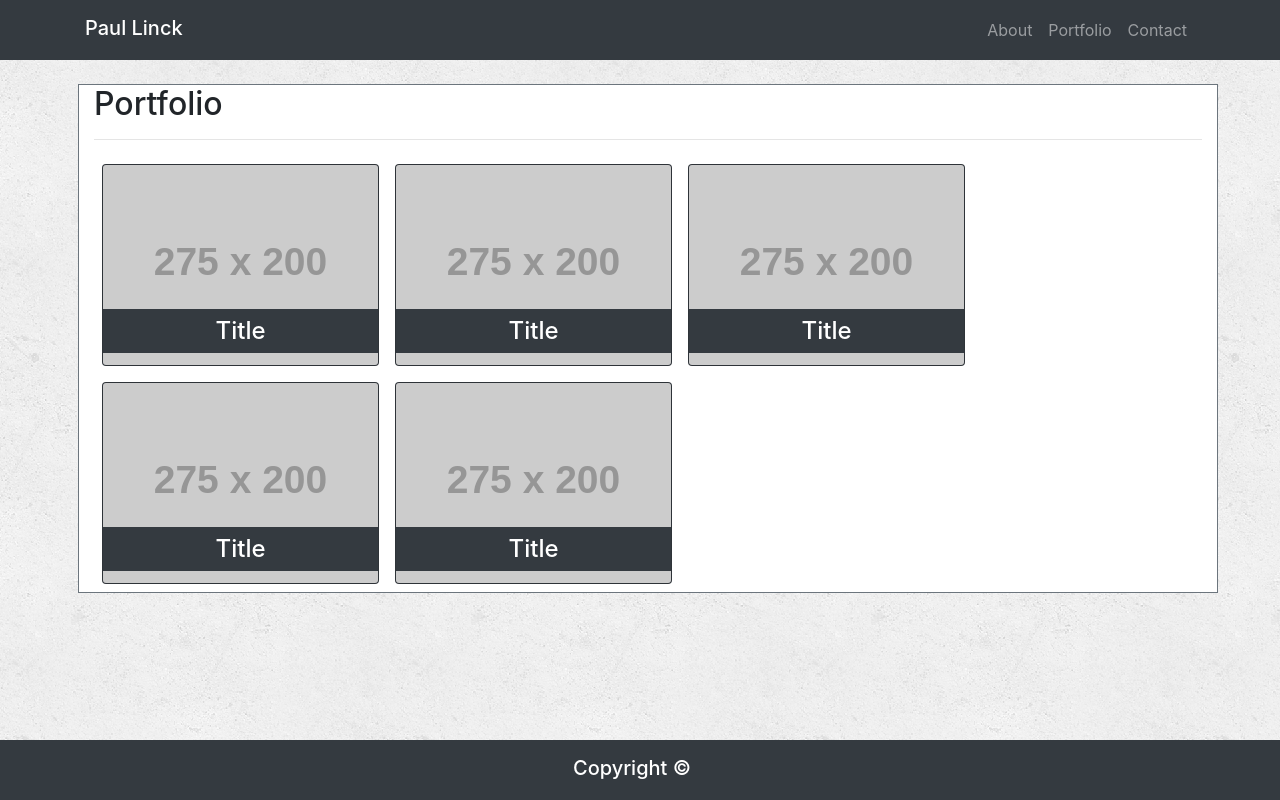
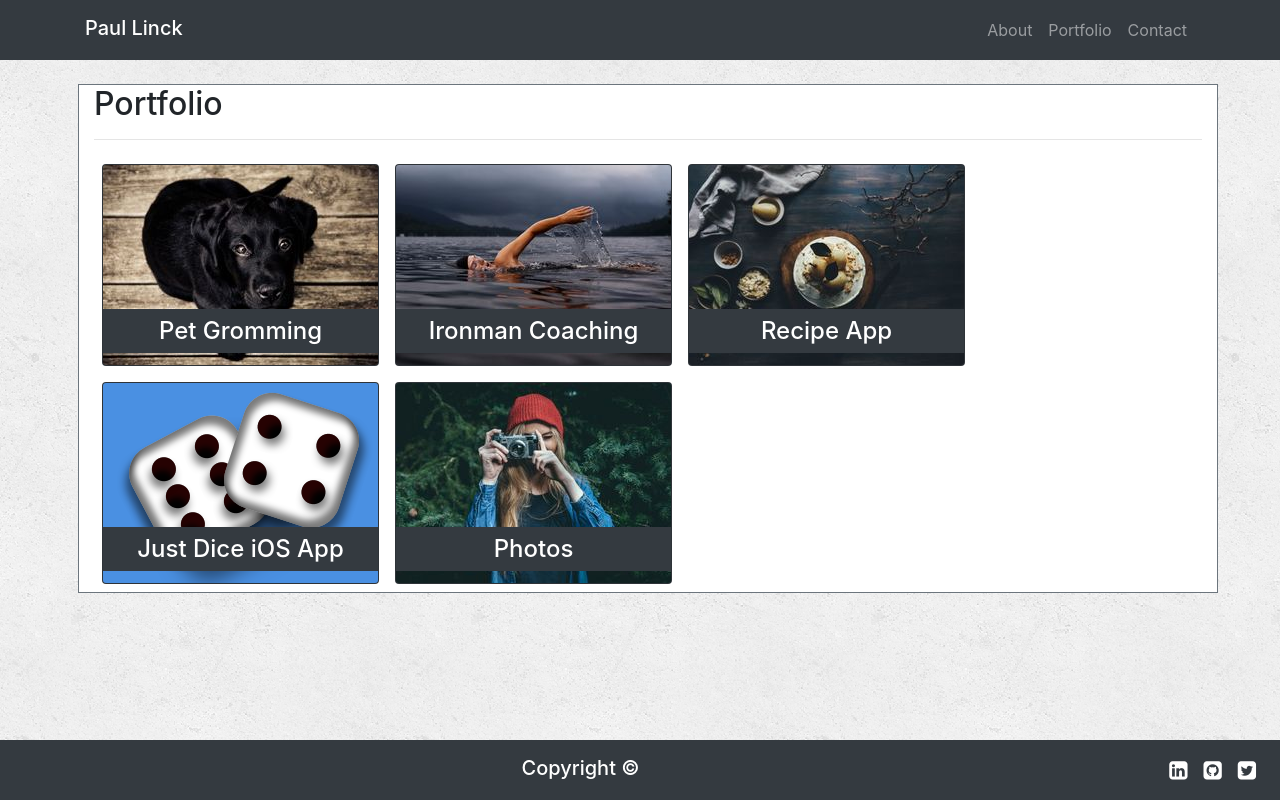
Before and after one commit to plinck/Bootstrap-Portfolio, a plain HTML site: page portfolio.html in a window 1280 px wide. Drawn offline with nearby package versions, Linux system fonts and the light colour scheme; placeholder pictures from the web are drawn by us.

Commit message:
Completed vanilla bootstrap, stable version of portfolio

```diff
--- a/assets/css/responsive.css
+++ b/assets/css/responsive.css
@@ -2,6 +2,11 @@ body {
     background-image: url("../images/concrete_seamless.png");
     background-repeat: repeat;
     background-color: #ffffff;
+}
+
+/* Had to do this since fixed footer was covering bottom of content */
+.main-content {
+    margin-bottom: 70px
 }
 
 /* We occasionally use media queries that go in the other direction (the given screen size or smaller): */
--- a/portfolio.html
+++ b/portfolio.html
@@ -11,6 +11,8 @@
         crossorigin="anonymous">
     <script src="https://code.jquery.com/jquery-3.3.1.slim.min.js" integrity="sha384-q8i/X+965DzO0rT7abK41JStQIAqVgRVzpbzo5smXKp4YfRvH+8abtTE1Pi6jizo"
         crossorigin="anonymous"></script>
+    <link rel="stylesheet" href="https://cdnjs.cloudflare.com/ajax/libs/font-awesome/4.7.0/css/font-awesome.min.css">
+
     <script src="https://cdnjs.cloudflare.com/ajax/libs/popper.js/1.14.3/umd/popper.min.js" integrity="sha384-ZMP7rVo3mIykV+2+9J3UJ46jBk0WLaUAdn689aCwoqbBJiSnjAK/l8WvCWPIPm49"
         crossorigin="anonymous"></script>
     <script src="https://stackpath.bootstrapcdn.com/bootstrap/4.1.3/js/bootstrap.min.js" integrity="sha384-ChfqqxuZUCnJSK3+MXmPNIyE6ZbWh2IMqE241rYiqJxyMiZ6OW/JmZQ5stwEULTy"
@@ -18,12 +20,14 @@
 
     <link rel="stylesheet" href="assets/css/responsive.css">
     <script src="assets/js/javascript.js"></script>
+    <style>
+    </style>
 </head>
 
 <body>
     <!-- HEADER SECTION with Navigation on all pages -->
     <header>
-        <nav class="navbar navbar-expand-md navbar-dark bg-dark">
+        <nav class="navbar navbar-expand-sm navbar-dark bg-dark">
             <div class="container">
                 <span class="navbar-brand mb-1 h1">Paul Linck</span>
                 <button class="navbar-toggler" type="button" data-toggle="collapse" data-target="#navbarSupportedContent"
@@ -49,7 +53,7 @@
     <!-- END HEADER SECTION SAME FOR ALL PAGES -->
 
     <!--  Main Content Container -->
-    <div class="container">
+    <div class="container main-content">
         <div class="row">
             <div class="col-md-12 bg-white border border-secondary m-2 my-sm-4 cardbody">
                 <div class="page-header">
@@ -59,66 +63,74 @@
                 <div class="row">
                     <div class="col-md-12">
                         <!-- Portfolio Items -->
-                        <!-- Simple image with overlay using card -->
                         <div class="row">
                             <div class="col-12">
                                 <div class="d-flex flex-column align-items-center flex-sm-row flex-wrap justify-content-sm-left">
+                                    <!-- Simple image with overlay using card -->
                                     <div class="card bg-dark text-white m-2">
-                                        <img class="card-img border-0" src="http://placehold.it/275x200" alt="Card image background"
+                                        <img class="card-img border-0" src="assets/images/Dog275x200.jpeg" alt="Pet Gromming"
                                             width="275px" height="200px">
                                         <div class="card-img-overlay h-100 d-flex flex-column justify-content-end m-0 p-0">
-                                            <h4 class="card-title bg-dark text-center p-2">Title</h4>
+                                            <h4 class="card-title bg-dark text-center p-2">Pet Gromming</h4>
                                         </div>
                                     </div>
                                     <div class="card bg-dark text-white m-2">
-                                        <img class="card-img border-0" src="http://placehold.it/275x200" alt="Card image background"
+                                        <img class="card-img border-0" src="assets/images/Swim275x200.jpeg" alt="Ironman Coaching"
                                             width="275px" height="200px">
                                         <div class="card-img-overlay h-100 d-flex flex-column justify-content-end m-0 p-0">
-                                            <h4 class="card-title bg-dark text-center p-2">Title</h4>
+                                            <h4 class="card-title bg-dark text-center p-2">Ironman Coaching</h4>
                                         </div>
                                     </div>
                                     <div class="card bg-dark text-white m-2">
-                                        <img class="card-img border-0" src="http://placehold.it/275x200" alt="Card image background"
+                                        <img class="card-img border-0" src="assets/images/Table275x200.jpeg" alt="Recipe App"
                                             width="275px" height="200px">
                                         <div class="card-img-overlay h-100 d-flex flex-column justify-content-end m-0 p-0">
-                                            <h4 class="card-title bg-dark text-center p-2">Title</h4>
+                                            <h4 class="card-title bg-dark text-center p-2">Recipe App</h4>
                                         </div>
                                     </div>
                                     <div class="card bg-dark text-white m-2">
-                                        <img class="card-img border-0" src="http://placehold.it/275x200" alt="Card image background"
+                                        <img class="card-img border-0" src="assets/images/JustDice-275x200.png" alt="Just Dice iOS App"
                                             width="275px" height="200px">
                                         <div class="card-img-overlay h-100 d-flex flex-column justify-content-end m-0 p-0">
-                                            <h4 class="card-title bg-dark text-center p-2">Title</h4>
+                                            <h4 class="card-title bg-dark text-center p-2">Just Dice iOS App</h4>
                                         </div>
                                     </div>
                                     <div class="card bg-dark text-white m-2">
-                                        <img class="card-img border-0" src="http://placehold.it/275x200" alt="Card image background"
+                                        <img class="card-img border-0" src="assets/images/TakePhoto275x200.jpeg" alt="Photos"
                                             width="275px" height="200px">
                                         <div class="card-img-overlay h-100 d-flex flex-column justify-content-end m-0 p-0">
-                                            <h4 class="card-title bg-dark text-center p-2">Title</h4>
+                                            <h4 class="card-title bg-dark text-center p-2">Photos</h4>
                                         </div>
                                     </div>
 
                                 </div>
                             </div>
                         </div>
-                        <!-- End Simple image with overlay using card -->
+                        <!-- End Portfolio Items -->
 
                     </div>
                 </div>
             </div>
         </div>
     </div>
-
     <!--  End Main Content -->
 
+    <!-- FOOTER -->
     <footer class="footer">
-        <nav class="navbar navbar-dark bg-dark bg-secondary text-white fixed-bottom">
+        <nav class="navbar navbar-expand navbar-dark bg-dark bg-secondary text-white fixed-bottom">
             <div class="container justify-content-center">
                 <span class="navbar-brand mb-1 h1">Copyright &COPY;</span>
             </div>
+                <div class="justify-content-end">
+                    <ul class="nav navbar-expand navbar-nav justify-content-between">
+                        <li><a href="https://www.linkedin.com/in/paul-linck/" class="nav-link text-white"><i class="fa fa-linkedin-square fa-lg" aria-hidden="true"></i></a></li>
+                        <li><a href="https://github.com/plinck" class="nav-link text-white"><i class="fa fa-github-square fa-lg" aria-hidden="true"></i></a></li>
+                        <li><a href="#" class="nav-link text-white"><i class="fa fa-twitter-square fa-lg" aria-hidden="true"></i></a></li>
+                    </ul>
+                </div>
         </nav>
     </footer>
+    <!-- END FOOTER -->
 
 </body>
 
```
Also changed, not shown: contact.html (+16 -3 lines), index.html (+16 -3 lines).
